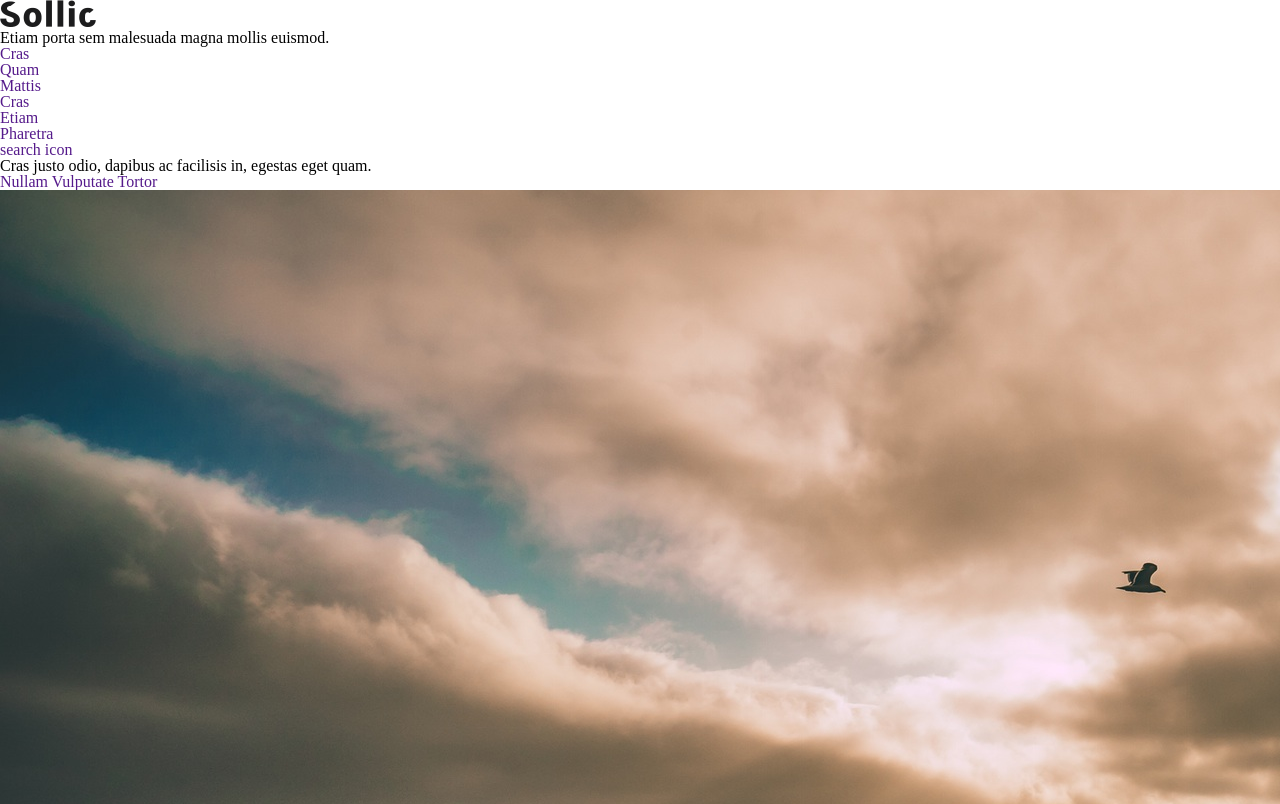
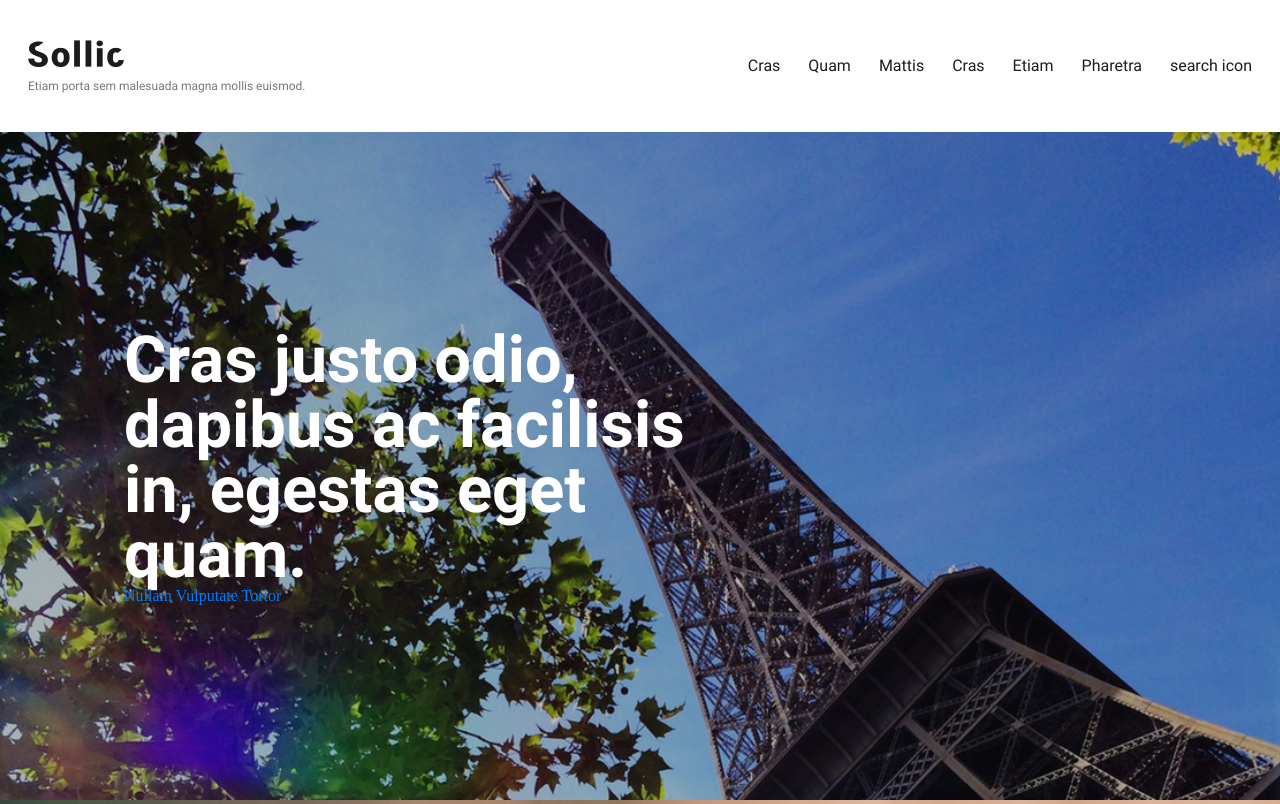
Before and after one commit to TristanLemire/Colorz, a website built with Parcel: page src/index.html in a window 1280 px wide. Shown: the top 804 px of the page. Built offline with nearby package versions, Linux system fonts and the light colour scheme.

Commit message:
commit 2

```diff
--- /dev/null
+++ b/src/assets/scss/blocs/header.scss
@@ -0,0 +1,25 @@
+header {
+  display: flex;
+  justify-content: space-between;
+  align-items: center;
+  height: 132px;
+  width: 100%;
+  position: fixed;
+  top: 0;
+  .header__logo {
+    margin-left: 28px;
+
+    img {
+      margin-bottom: 10px;
+    }
+  }
+
+  .header__nav {
+    .header__nav__ul{
+      display: flex;
+      li {
+        margin-right: 28px;
+      }
+    }
+  }
+}
--- /dev/null
+++ b/src/assets/scss/blocs/hero.scss
@@ -0,0 +1,18 @@
+.hero {
+  background: url('../img/hero_background.png') no-repeat;
+  background-size: cover;
+  height: calc(100vh - 132px);
+  margin-top: 132px;
+  display: flex;
+  flex-direction: column;
+  justify-content: center;
+
+  h2 {
+    margin-left: 124px;
+    width: 600px;
+  }
+
+  a {
+    margin-left: 124px;
+  }
+}
--- /dev/null
+++ b/src/assets/scss/config/fonts.scss
@@ -0,0 +1,11 @@
+@font-face {
+  font-family: "Roboto";
+  src: url("../fonts/Roboto_regular/Roboto-Regular.woff2") format("woff2"),
+    url("../fonts/Roboto_regular/Roboto-Regular.woff") format("woff");
+}
+
+@font-face {
+  font-family: "Roboto Bold";
+  src: url("../fonts/Roboto_bold/Roboto-Bold.woff2") format("woff2"),
+    url("../fonts/Roboto_bold/Roboto-Bold.woff") format("woff");
+}
--- /dev/null
+++ b/src/assets/scss/global/typography.scss
@@ -0,0 +1,23 @@
+.typo__logo--header {
+  font-family: Roboto;
+  font-size: 12px;
+  color: #777777;
+}
+
+.typo__nav {
+  font-family: Roboto;
+  font-size: 16px;
+  color: #1c1c1d;
+}
+
+.typo__logo--footer {
+  font-family: Roboto;
+  font-size: 12px;
+  color: #b3b3b3;
+}
+
+.typo__hero__h2 {
+  font-family: "Roboto Bold";
+  font-size: 65px;
+  color: white;
+}
--- a/src/assets/scss/style.scss
+++ b/src/assets/scss/style.scss
@@ -1 +1,5 @@
 @import './vendors/reset.scss';
+@import './config/fonts.scss';
+@import './global/typography.scss';
+@import './blocs/header.scss';
+@import './blocs/hero.scss';
--- a/src/index.html
+++ b/src/index.html
@@ -5,29 +5,33 @@
     <meta name="viewport" content="width=device-width, initial-scale=1.0" />
     <meta http-equiv="X-UA-Compatible" content="ie=edge" />
     <title>Document</title>
+    <link rel="stylesheet" href="https://stackpath.bootstrapcdn.com/bootstrap/4.3.1/css/bootstrap.min.css" integrity="sha384-ggOyR0iXCbMQv3Xipma34MD+dH/1fQ784/j6cY/iJTQUOhcWr7x9JvoRxT2MZw1T" crossorigin="anonymous">
+    <script src="https://stackpath.bootstrapcdn.com/bootstrap/4.3.1/js/bootstrap.min.js" integrity="sha384-JjSmVgyd0p3pXB1rRibZUAYoIIy6OrQ6VrjIEaFf/nJGzIxFDsf4x0xIM+B07jRM" crossorigin="anonymous"></script>
     <link rel="stylesheet" href="./assets/scss/style.scss" />
   </head>
   <body>
     <header>
-      <img src="./assets/img/Sollic_noire.png" alt="" />
-      <p>Etiam porta sem malesuada magna mollis euismod.</p>
+      <div class="header__logo">
+          <img src="./assets/img/Sollic_noire.png" alt="" />
+          <p class="typo__logo--header">Etiam porta sem malesuada magna mollis euismod.</p>
+      </div>
 
-      <nav>
-        <ul>
-          <li><a href="">Cras</a></li>
-          <li><a href="">Quam</a></li>
-          <li><a href="">Mattis</a></li>
-          <li><a href="">Cras</a></li>
-          <li><a href="">Etiam</a></li>
-          <li><a href="">Pharetra</a></li>
-          <li><a href="">search icon</a></li>
+      <nav class="header__nav">
+        <ul class="header__nav__ul">
+          <li><a href="" class="typo__nav">Cras</a></li>
+          <li><a href="" class="typo__nav">Quam</a></li>
+          <li><a href="" class="typo__nav">Mattis</a></li>
+          <li><a href="" class="typo__nav">Cras</a></li>
+          <li><a href="" class="typo__nav">Etiam</a></li>
+          <li><a href="" class="typo__nav">Pharetra</a></li>
+          <li><a href="" class="typo__nav">search icon</a></li>
         </ul>
       </nav>
     </header>
 
     <main>
-      <section>
-        <h2>Cras justo odio, dapibus ac facilisis in, egestas eget quam.</h2>
+      <section class="hero">
+        <h2 class="typo__hero__h2">Cras justo odio, dapibus ac facilisis in, egestas eget quam.</h2>
         <a href="">Nullam Vulputate Tortor </a>
       </section>
 
@@ -139,7 +143,7 @@
     <footer>
       <div>
         <img src="./assets/img/Sollic.png" alt="" />
-        <p>Etiam porta sem malesuada magna mollis euismod.</p>
+        <p class="typo__logo--footer">Etiam porta sem malesuada magna mollis euismod.</p>
       </div>
 
       <div>
```
Also changed, not shown: src/assets/fonts/Roboto_bold/Roboto-Bold.ttf (added), src/assets/fonts/Roboto_bold/Roboto-Bold.woff (added), src/assets/fonts/Roboto_bold/Roboto-Bold.woff2 (added), src/assets/fonts/Roboto_regular/Roboto-Regular.ttf (added), src/assets/fonts/Roboto_regular/Roboto-Regular.woff (added), src/assets/fonts/Roboto_regular/Roboto-Regular.woff2 (added), src/assets/img/hero_background.png (added), 5 other files.
